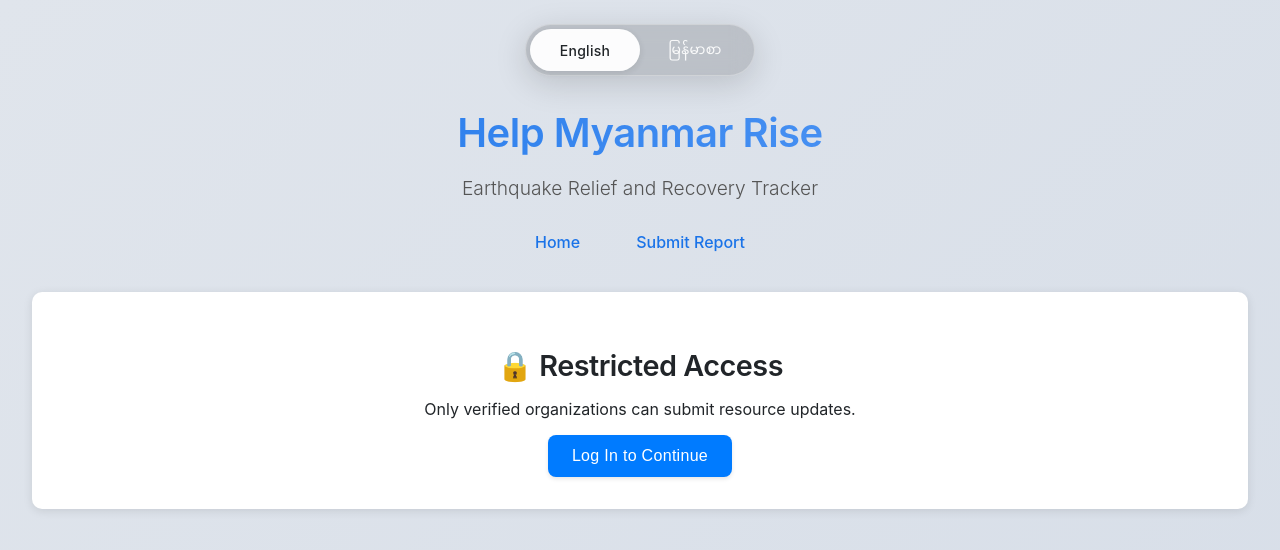
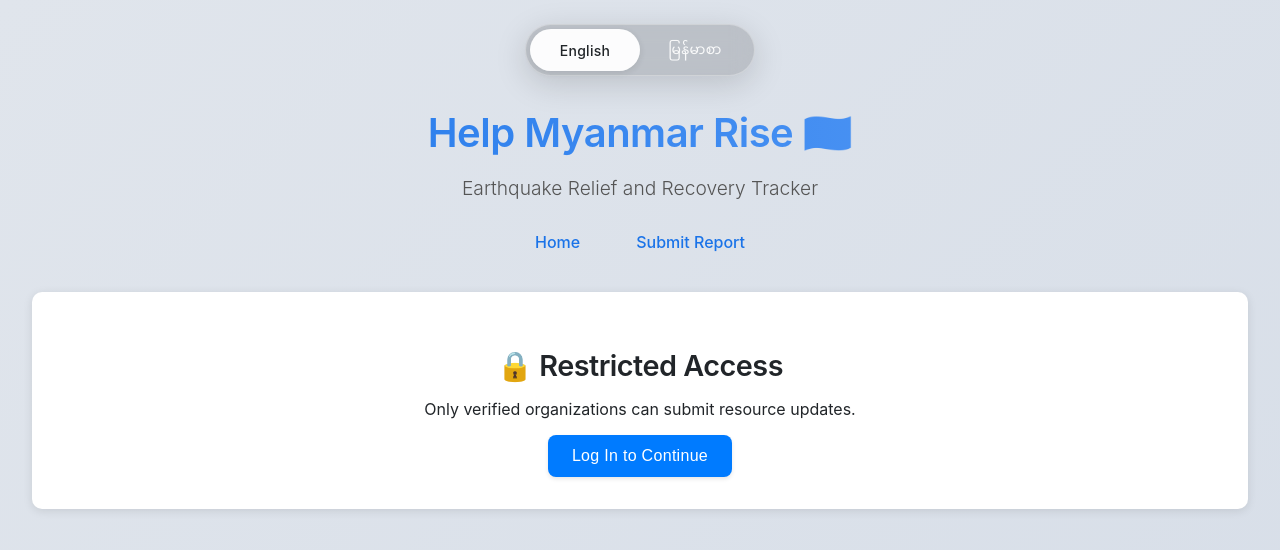
Before and after one commit to RiseMyanmar/RiseMyanmarWeb, a React (Create React App) app: page /submit in a window 1280 px wide. Shown: the top 550 px of the page. Built offline with nearby package versions, Linux system fonts and the light colour scheme; no server answers.

Commit message:
PUT THE FLAG BACK

```diff
--- a/src/App.js
+++ b/src/App.js
@@ -12,7 +12,7 @@ import { translateText } from "./components/translate";
 
 function App() {
   const { lang } = useLanguage();
-  const [title, setTitle] = useState("Help Myanmar Rise");
+  const [title, setTitle] = useState("Help Myanmar Rise 🇲🇲");
   const [description, setDescription] = useState(
     "Earthquake Relief and Recovery Tracker"
   );
@@ -24,10 +24,10 @@ function App() {
           translateText("Help Myanmar Rise", "my"),
           translateText("Earthquake Relief and Recovery Tracker", "my"),
         ]);
-        setTitle(t);
+        setTitle(t + " 🇲🇲");
         setDescription(d);
       } else {
-        setTitle("Help Myanmar Rise");
+        setTitle("Help Myanmar Rise 🇲🇲");
         setDescription("Earthquake Relief and Recovery Tracker");
       }
     }
```
